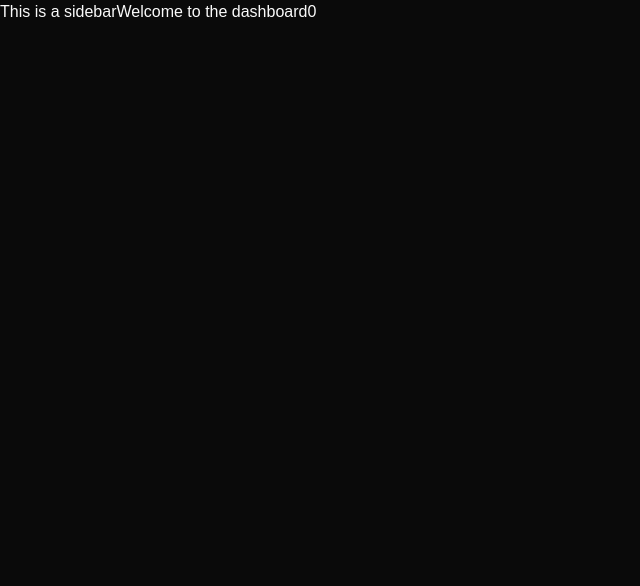
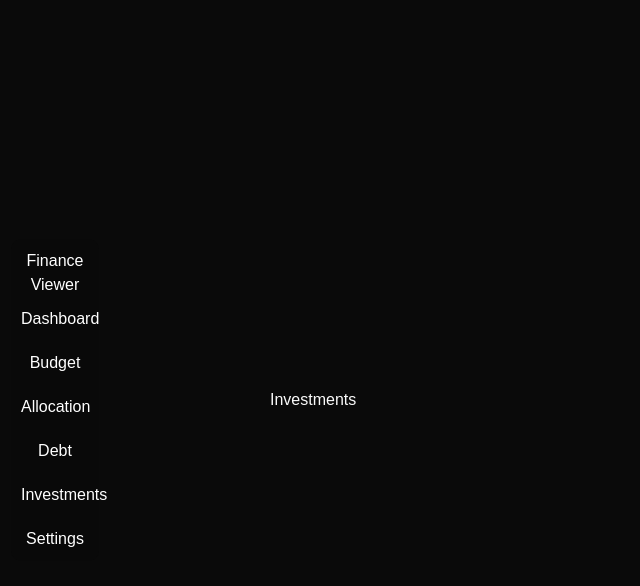
Before and after one commit to Nikoloz97/finance-viewer-v2, a Next.js app: page /dashboard in a window 1280 px wide. Shown: the top 586 px of the page, without its empty margins (0-640 px from the left). Built offline with nearby package versions, Linux system fonts and the light colour scheme; no server answers; the database is empty.

Commit message:
Created outline of sidebar; added sidebar css; added custom vars to globals css

```diff
--- a/src/app/dashboard/page.tsx
+++ b/src/app/dashboard/page.tsx
@@ -4,11 +4,19 @@ import { RevenueChartSkeleton } from "../ui/skeletons";
 
 export default function Dashboard() {
   return (
-    <>
-      <p>Welcome to the dashboard</p>
-      <Suspense fallback={<RevenueChartSkeleton />}>
+    <div className="dashboard-container">
+      <div className="networth-profile-container">
+        <div className="networth-container">{/* <Networth /> */}</div>
+        <div className="profile-container">{/* <Profile /> */}</div>
+      </div>
+      <div className="recent-activity-investments-summary-container">
+        {/* <RecentActivity /> */}
+        <div className="investments-summary-container"> Investments</div>
+      </div>
+      {/* TODO: move this out eventually */}
+      {/* <Suspense fallback={<RevenueChartSkeleton />}>
         <Investments />
-      </Suspense>
-    </>
+      </Suspense> */}
+    </div>
   );
 }
--- a/src/app/globals.css
+++ b/src/app/globals.css
@@ -1,6 +1,15 @@
 @tailwind base;
 @tailwind components;
 @tailwind utilities;
+
+:root {
+  --primary-background-color: rgba(0, 0, 0, 0.15);
+  --secondary-background-color: rgba(0, 0, 0, 0.25);
+  --primary-border-radius: 10px;
+  --toastify-color-dark: rgb(0, 0, 0, 0.25);
+  --toastify-text-color-dark: rgb(255, 255, 255);
+  --toastify-color-progress-dark: rgb(255, 255, 255);
+}
 
 body {
   font-family: Arial, Helvetica, sans-serif;
--- a/src/app/layout.tsx
+++ b/src/app/layout.tsx
@@ -13,10 +13,10 @@ const geistMono = Geist_Mono({
   subsets: ["latin"],
 });
 
-// TODO: figure out what the purpose of this is
+// TODO: figure out how this work (looks like next uses this under the hood; title modifies the tab)
 export const metadata: Metadata = {
-  title: "Create Next App",
-  description: "Generated by create next app",
+  title: "Finance Viewer",
+  description: "Fintech app that displays",
 };
 
 export default function RootLayout({
@@ -28,10 +28,13 @@ export default function RootLayout({
     <html lang="en">
       {/* TODO: create dark mode button, which works by conditionally adding "dark" classname here */}
       <body
-        className={`${geistSans.variable} ${geistMono.variable} antialiased dark flex`}
+        className={`${geistSans.variable} ${geistMono.variable} antialiased dark flex h-screen items-center gap-40`}
       >
-        <Sidebar />
-        {children}
+        <div>
+          <Sidebar />
+        </div>
+        {/* flex-1 = takes up rest of container */}
+        <div className="flex-1">{children}</div>
       </body>
     </html>
   );
--- /dev/null
+++ b/src/app/ui/sidebar.css
@@ -0,0 +1,38 @@
+.navbar-container {
+  display: flex;
+  flex-direction: column;
+  justify-content: space-around;
+  align-items: center;
+}
+
+.navbar {
+  background-color: var(--primary-background-color);
+  height: 90%;
+  display: flex;
+  flex-direction: column;
+  align-items: center;
+  width: 80%;
+  border-radius: 10px;
+  text-align: center;
+  color: white;
+}
+
+.navbar-options {
+  display: flex;
+  flex-direction: column;
+  background: none;
+  width: 100%;
+}
+
+.navbar-options a {
+  color: white !important;
+  padding: 10px;
+}
+
+.navbar-options a:hover {
+  background-color: rgba(255, 255, 255, 0.05) !important;
+}
+
+.navbar-disabled {
+  background-color: rgba(255, 255, 255, 0.05) !important;
+}
--- a/src/app/ui/sidebar.tsx
+++ b/src/app/ui/sidebar.tsx
@@ -1,3 +1,26 @@
+import "./sidebar.css";
+import Link from "next/link";
+
 export default function Sidebar() {
-  return <div>This is a sidebar</div>;
+  return (
+    <div className="navbar-container">
+      <div className="navbar">
+        <h2 style={{ marginTop: "10px" }}>Finance Viewer</h2>
+        <div className="navbar-options">
+          <Link href={"/"}>Dashboard</Link>
+          <Link href={"/budget"}>Budget</Link>
+          <Link href={"/allocation"}>Allocation</Link>
+          <Link href={"/debt"}>Debt</Link>
+          <Link href={"/investments"}>Investments</Link>
+          {/* TODO: set this up once useContext is set up */}
+          {/* {user ? (
+        <Link href={"/profile"}>Profile</Link>
+      ) : (
+        <Link href={"user/login"}>Login</Link>
+      )} */}
+          <Link href={"/settings"}>Settings</Link>
+        </div>
+      </div>
+    </div>
+  );
 }
```
Also changed, not shown: src/app/dashboard/dashboard.css (added).
